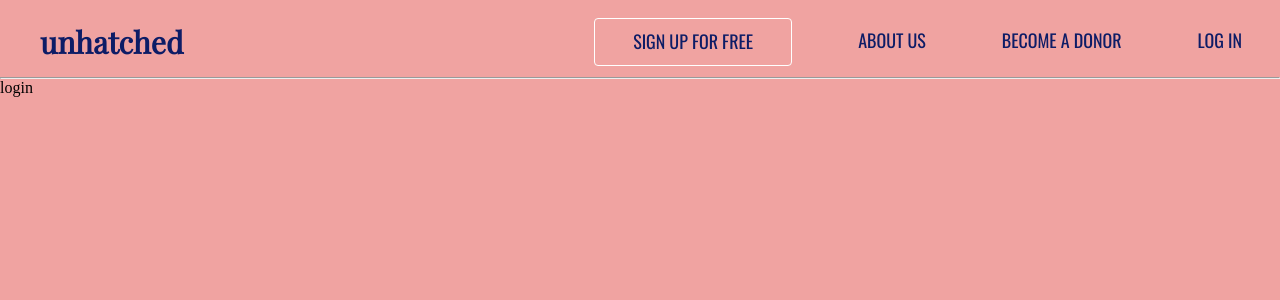
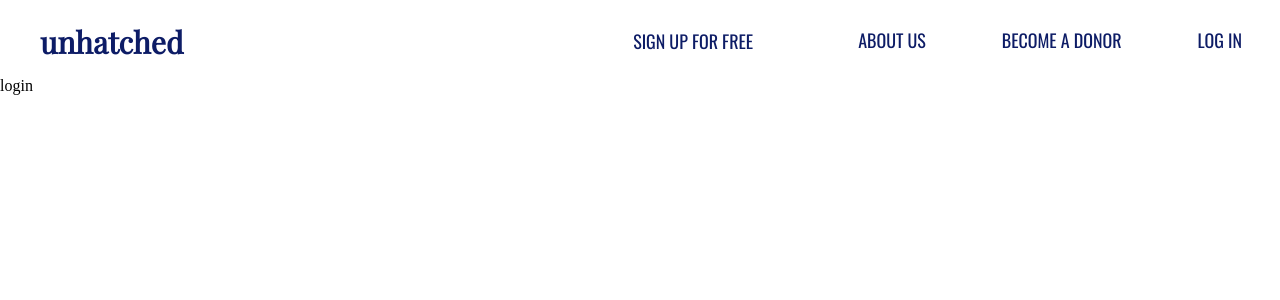
Before and after one commit to theunhatched/unhatched, a Next.js app: page /account/login in a window 1280 px wide. Shown: the top 300 px of the page. Built offline with nearby package versions, Linux system fonts and the light colour scheme.

Commit message:
make the not-title pages white background

```diff
--- a/components/account-layout.js
+++ b/components/account-layout.js
@@ -2,15 +2,16 @@ import React from 'react'
 import PropTypes from 'prop-types'
 import { getLayout as getDefaultLayout } from './default-layout'
 
-const AccountLayout = ({ children }) => (
-  <div>
-    <hr />
-    {children}
-  </div>
-)
+const AccountLayout = ({ children }) => {
+  return <div>{children}</div>
+}
 
-export const getLayout = (page) =>
-  getDefaultLayout(<AccountLayout>{page}</AccountLayout>)
+export const getLayout = (page) => {
+  return getDefaultLayout(
+    <AccountLayout styles={{ foo: 'bar' }}>{page}</AccountLayout>,
+    { background: '#ffffff' }
+  )
+}
 
 AccountLayout.propTypes = {
   children: PropTypes.element.isRequired,
--- a/components/default-layout.js
+++ b/components/default-layout.js
@@ -4,7 +4,7 @@ import Head from 'next/head'
 import Header from './header'
 import Footer from './footer'
 
-const DefaultLayout = ({ children }) => (
+const DefaultLayout = ({ children, styles }) => (
   <div className="DefaultLayout">
     <Head>
       <title>Unhatched</title>
@@ -34,13 +34,9 @@ const DefaultLayout = ({ children }) => (
           'foot' 30px
           / 1fr;
 
-        background: #f0a3a1;
-        /*
-        background: radial-gradient(
-          50% 50% at 50% 50%,
-          rgba(240, 163, 161, 0.4) 0%,
-          rgba(255, 121, 121, 0.4) 100%
-        );*/
+        }
+
+        background: ${styles?.background || '#f0a3a1'};
       }
     `}</style>
     <style jsx global>{`
@@ -98,8 +94,11 @@ const DefaultLayout = ({ children }) => (
 
 DefaultLayout.propTypes = {
   children: PropTypes.element.isRequired,
+  styles: PropTypes.string.isRequired,
 }
 
-export const getLayout = (page) => <DefaultLayout>{page}</DefaultLayout>
+export const getLayout = (page, styles = {}) => (
+  <DefaultLayout styles={styles}>{page}</DefaultLayout>
+)
 
 export default DefaultLayout
--- a/next.config.js
+++ b/next.config.js
@@ -1,6 +1,17 @@
+require('dotenv').config()
+const path = require('path')
+const Dotenv = require('dotenv-webpack')
+
 module.exports = {
   webpack: (config, { webpack }) => ({
     ...config,
-    plugins: [...config.plugins, new webpack.IgnorePlugin(/__tests__\/.*/)],
+    plugins: [
+      ...config.plugins,
+      new webpack.IgnorePlugin(/__tests__\/.*/),
+      new Dotenv({
+        path: path.join(__dirname, '.env'),
+        systemvars: true,
+      }),
+    ],
   }),
 }
```
Also changed, not shown: 2 other files (tests, documents, lock files or other folders).
